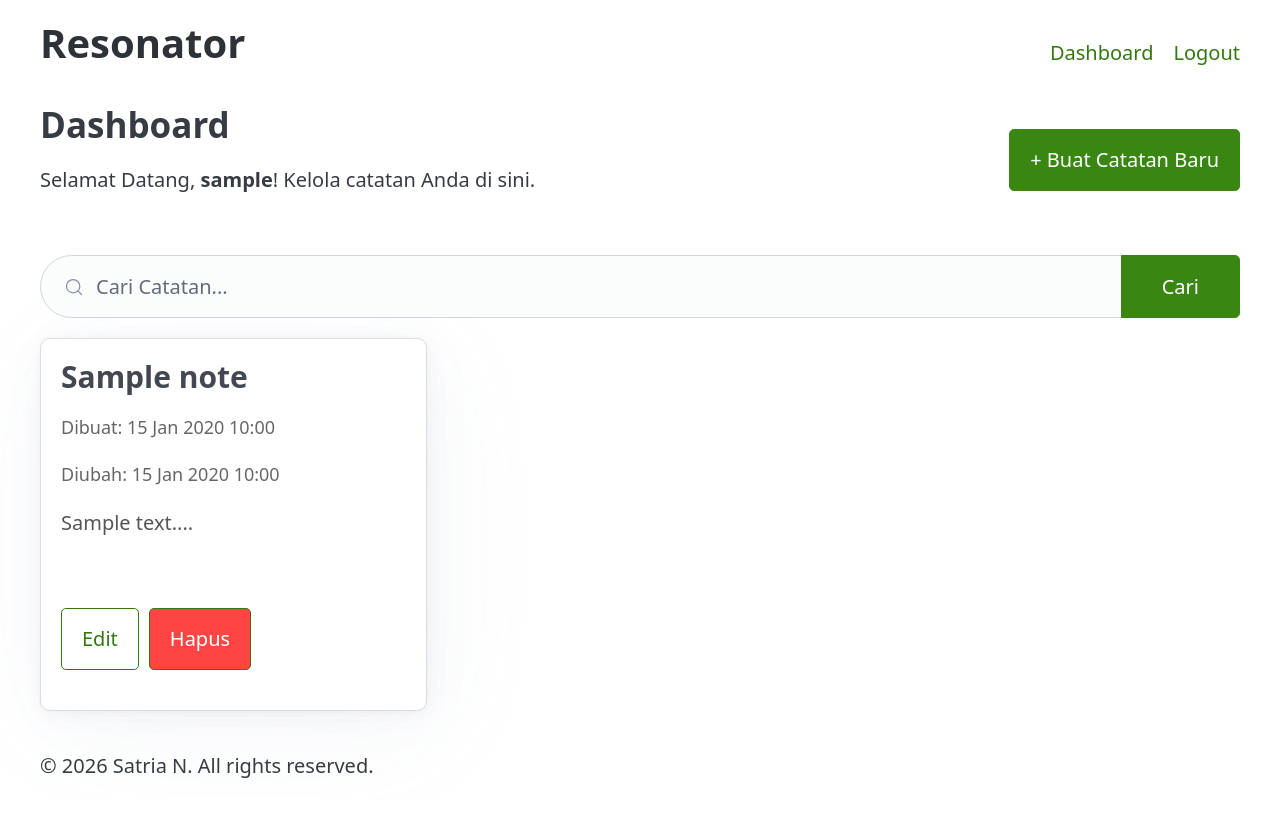
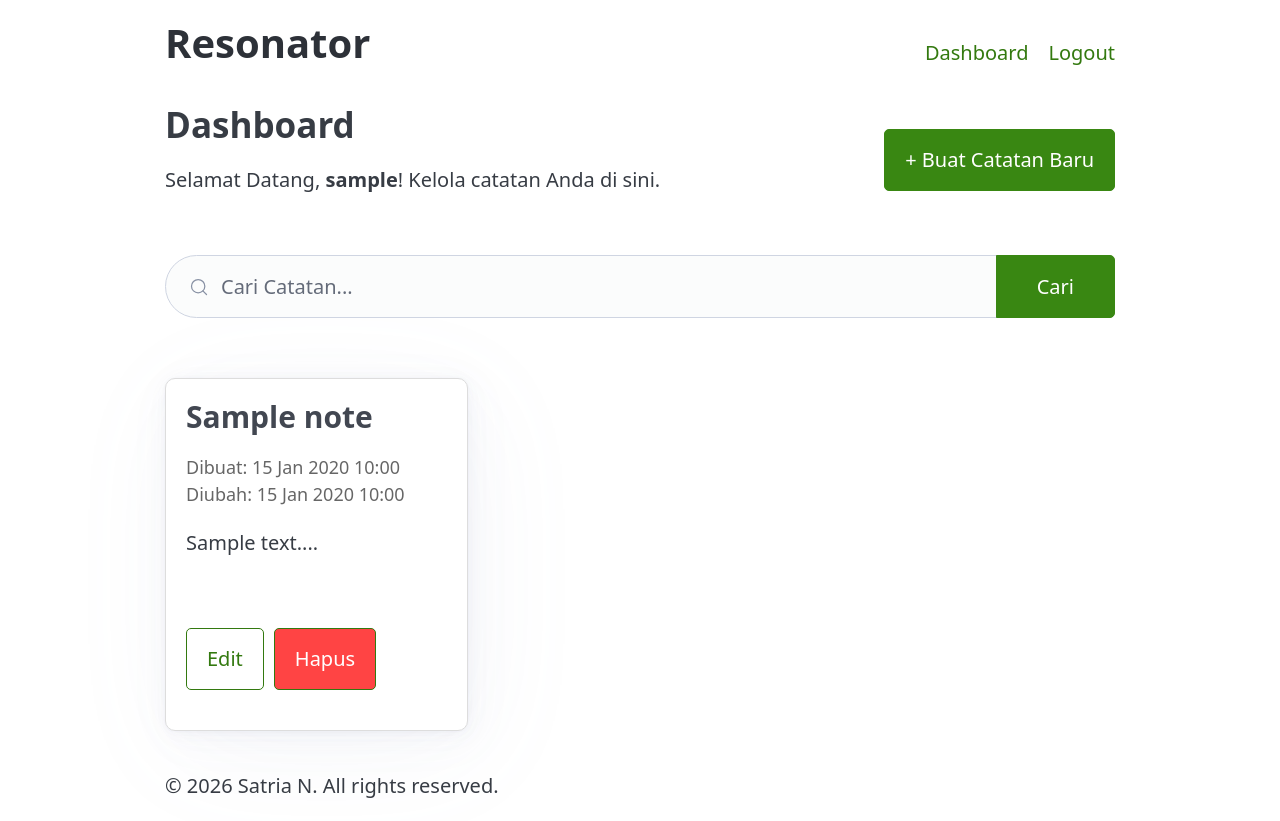
Before and after one commit to Disil/resonator, a Flask app: page /dashboard in a window 1280 px wide. Before the commit the page ends 778 px from the top, so only its background shows below. Run offline with Flask 3, Linux system fonts and the light colour scheme; the visitor is signed in with stand-in values (Sample User, id 1); tables that the repository leaves empty hold one stand-in row (values such as "Sample post").

Commit message:
mengecilkan viewport agar lebih nyaman dilihat

```diff
--- a/static/pico.conditional.green.css
+++ b/static/pico.conditional.green.css
@@ -2,6 +2,7 @@
 /*!
  * Pico CSS ✨ v2.1.1 (https://picocss.com)
  * Copyright 2019-2025 - Licensed under MIT
+ * Modified for Resonator 2026
  */
 /**
  * Styles
@@ -714,7 +715,8 @@ main {
     max-width: 950px;
   }
 }
-@media (min-width: 1280px) {
+/** Disabled so it is more compact **/
+/*@media (min-width: 1280px) {
   .container {
     max-width: 1200px;
   }
@@ -723,7 +725,7 @@ main {
   .container {
     max-width: 1450px;
   }
-}
+}*/
 
 /**
  * Grid
--- a/templates/dashboard.html
+++ b/templates/dashboard.html
@@ -28,17 +28,16 @@
 </form>
 
 {% if notes %}
-    <div class="pico" style="display: grid; grid-template-columns: repeat(auto-fill, minmax(300px, 1fr)); gap: 1rem;">
+    <div class="pico grid" style="grid-template-columns: repeat(auto-fill, minmax(250px, 1fr)); gap: 1rem; margin-top: 2rem;">
         {% for note in notes %}
             <article style="padding: 1rem; border: 1px solid #ddd; border-radius: 0.5rem;">
-                <h3 style="margin-top: 0;">{{ note.title }}</h3>
+                <h3>{{ note.title }}</h3>
                 <p style="color: #666; font-size: 0.9rem;">
                     Dibuat: {{ note.created_at.strftime('%d %b %Y %H:%M') }}
-                </p>
-                <p style="color: #666; font-size: 0.9rem; margin-bottom: 1rem;">
+                    <br>
                     Diubah: {{ note.updated_at.strftime('%d %b %Y %H:%M') }}
                 </p>
-                <p style="height: 80px; overflow: hidden; color: #555;">{{ note.content[:200] }}...</p>
+                <p style="height: 80px; overflow: hidden;">{{ note.content[:200] }}...</p>
                 <div style="display: flex; gap: 0.5rem; margin-top: 1rem;">
                     <form action="{{ url_for('edit_note', note_id=note.id) }}" method="GET">
                         <button type="submit" class="outline">Edit</button>
@@ -51,11 +50,11 @@
         {% endfor %}
     </div>
 {% elif query %}
-    <article style="padding: 2rem; text-align: center; border: 1px dashed #ddd; border-radius: 0.5rem;">
+    <article class="pico" style="padding: 2rem; text-align: center; border: 1px dashed #ddd; border-radius: 0.5rem;">
         <p style="color: #999;">Tidak ada catatan yang cocok dengan pencarian <strong>{{ query }}</strong>.</p>
     </article>
 {% else %}
-    <article style="padding: 2rem; text-align: center; border: 1px dashed #ddd; border-radius: 0.5rem;">
+    <article class="pico" style="padding: 2rem; text-align: center; border: 1px dashed #ddd; border-radius: 0.5rem;">
         <p style="color: #999;">Belum ada catatan. <a href="{{ url_for('create_note') }}">Buat yang pertama!</a></p>
     </article>
 {% endif %}
--- a/templates/login.html
+++ b/templates/login.html
@@ -3,8 +3,8 @@
     Login
 {% endblock %}
 {% block main %}
-<h1>Login</h1>
-<form method="POST" action="{{ url_for('login') }}">
+<h1 class="pico">Login</h1>
+<form class="pico" method="POST" action="{{ url_for('login') }}">
     <label for="username">Username/Email:</label>
     <input type="text" id="username" name="username" required>
 
@@ -13,5 +13,5 @@
 
     <button type="submit">Login</button>
 </form>
-<p>Belum punya akun? <a href="{{ url_for('register') }}">Register di sini</a></p>
+<p class="pico">Belum punya akun? <a href="{{ url_for('register') }}">Register di sini!</a></p>
 {% endblock %}
```
